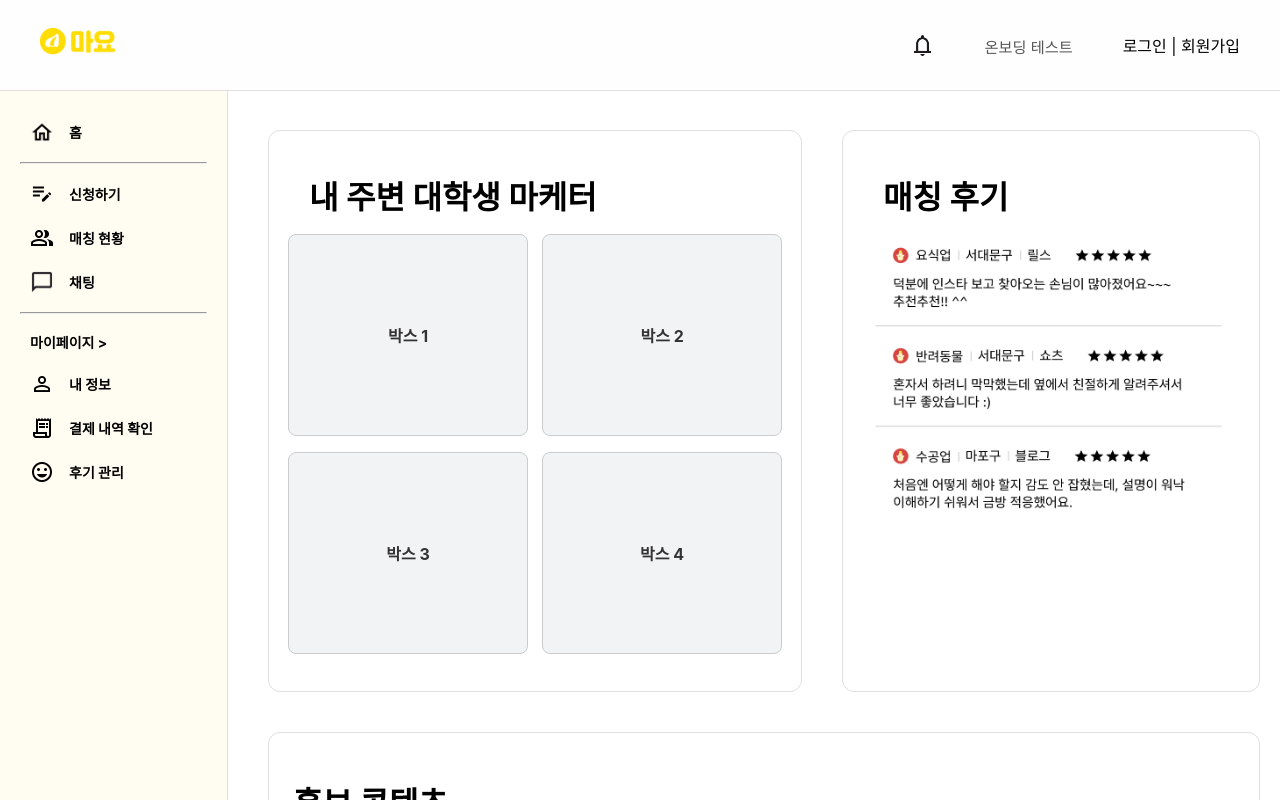
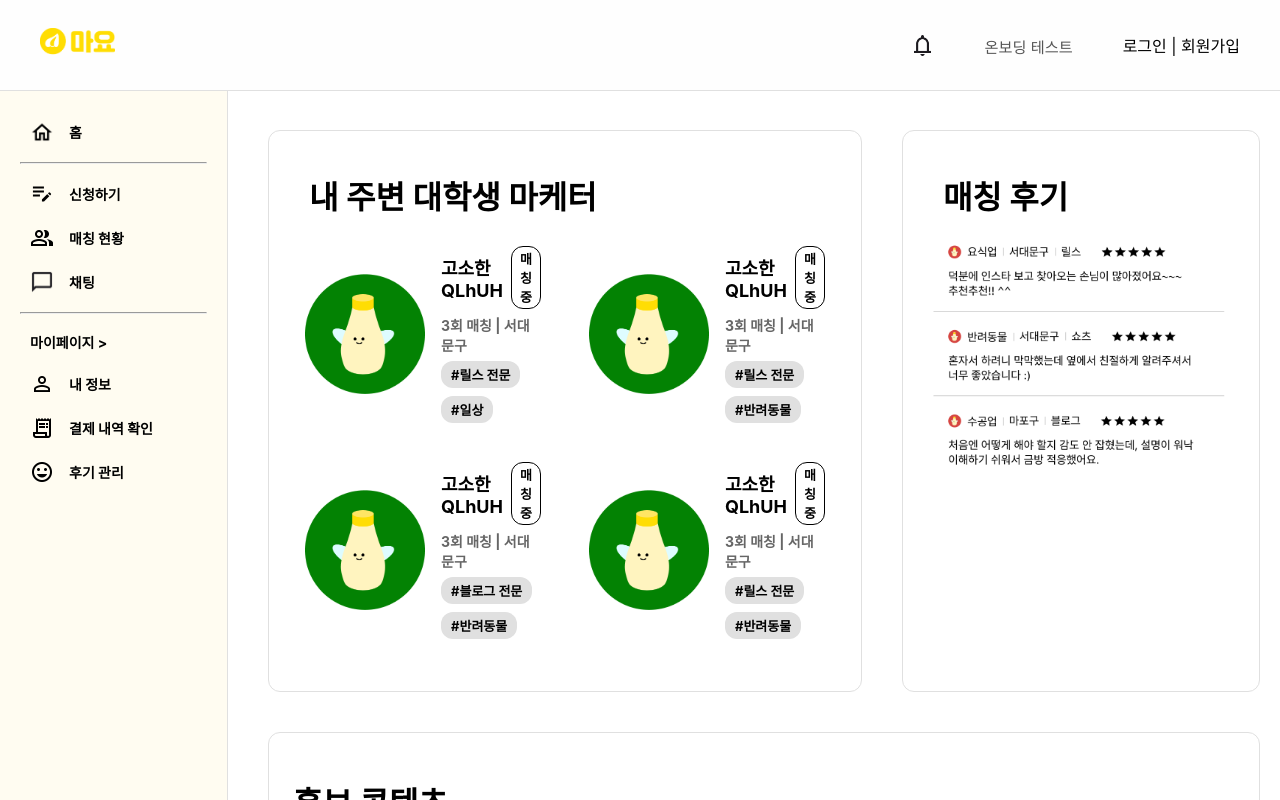
Before and after one commit to HaeDaeHun/mayo-FE, a React (Create React App) app: page / in a window 1280 px wide. Shown: the top 800 px of the page. Built offline with nearby package versions, Linux system fonts and the light colour scheme.

Commit message:
대학생 마케터 카드 및 홈 수정

```diff
--- a/src/pages/Home.jsx
+++ b/src/pages/Home.jsx
@@ -2,6 +2,35 @@
 import React from 'react';
 import { Link } from 'react-router-dom';
 import '../styles/Home.css';
+import MarketerCard from './MarketerCard';
+
+// 예시 더미 데이터
+const marketers = [
+  {
+    name: '고소한QLhUH',
+    matchCount: 3,
+    region: '서대문구',
+    tags: ['릴스 전문', '일상'],
+  },
+  {
+    name: '고소한QLhUH',
+    matchCount: 3,
+    region: '서대문구',
+    tags: ['릴스 전문', '반려동물'],
+  },
+  {
+    name: '고소한QLhUH',
+    matchCount: 3,
+    region: '서대문구',
+    tags: ['블로그 전문', '반려동물'],
+  },
+  {
+    name: '고소한QLhUH',
+    matchCount: 3,
+    region: '서대문구',
+    tags: ['릴스 전문', '반려동물'],
+  },
+];
 
 function Home() {
   return (
@@ -10,12 +39,13 @@ function Home() {
         <div className="top-left">
           <h1>내 주변 대학생 마케터</h1>
           <div className="grid-wrapper">
-            <div className="grid-container">
-              <div className="grid-item-wrapper">박스 1</div>
-              <div className="grid-item-wrapper">박스 2</div>
-              <div className="grid-item-wrapper">박스 3</div>
-              <div className="grid-item-wrapper">박스 4</div>
-            </div>
+          <div className="grid-container">
+            {marketers.map((m, idx) => (
+              <div className="grid-item-wrapper" key={idx}>
+                <MarketerCard {...m} />
+              </div>
+            ))}
+          </div>
           </div>
         </div>
         <div className="top-right">
--- /dev/null
+++ b/src/pages/MarketerCard.jsx
@@ -0,0 +1,28 @@
+import React from 'react';
+import '../styles/MarketerCard.css';
+
+function MarketerCard({ name, matchCount, region, tags }) {
+  return (
+    <div className="marketer-card">
+      <div className="marketer-profile">
+        <img src="/marketerIcon.png" alt="avatar" />
+        <div className="marketer-info">
+          <div className="name-and-status">
+            <span className="name">{name}</span>
+            <span className="status">매칭중</span>
+          </div>
+          <div className="meta">
+            {matchCount}회 매칭 | {region}
+          </div>
+          <div className="tags">
+            {tags.map((tag, i) => (
+              <span className="tag" key={i}>#{tag}</span>
+            ))}
+          </div>
+        </div>
+      </div>
+    </div>
+  );
+}
+
+export default MarketerCard;
--- a/src/styles/Home.css
+++ b/src/styles/Home.css
@@ -87,12 +87,9 @@
 .grid-item-wrapper {
   width: 100%;
   height: 200px;
-  background-color: #f1f3f5;
-  border: 1px solid #ccc;
   border-radius: 8px;
   display: flex;
   justify-content: center;
   align-items: center;
   font-weight: bold;
-  color: #333;
 }
--- /dev/null
+++ b/src/styles/MarketerCard.css
@@ -0,0 +1,62 @@
+.marketer-card {
+    background-color: white;
+    border-radius: 12px;
+    padding: 16px;
+    width: 100%;
+    height: 200px;
+    display: flex;
+    align-items: center;
+  }
+
+  .marketer-profile {
+    display: flex;
+    align-items: center;
+    width: 100%;
+  }
+
+  .marketer-profile img {
+    width: 120px;
+    height: 120px;
+    margin-right: 16px;
+  }
+
+  .marketer-info {
+    flex: 1;
+  }
+
+  .name-and-status {
+    display: flex;
+    align-items: center;
+    gap: 8px;
+  }
+
+  .name {
+    font-weight: bold;
+    font-size: 18px;
+  }
+
+  .status {
+    font-size: 13px;
+    border: 1px solid black;
+    border-radius: 12px;
+    padding: 2px 8px;
+  }
+
+  .meta {
+    color: #666;
+    font-size: 14px;
+    margin: 6px 0;
+  }
+
+  .tags {
+    display: flex;
+    flex-wrap: wrap;
+    gap: 8px;
+  }
+
+  .tag {
+    background-color: #e0e0e0;
+    border-radius: 12px;
+    padding: 4px 10px;
+    font-size: 13px;
+  }
```
Also changed, not shown: public/marketer.png (added), public/marketerIcon.png (added).
